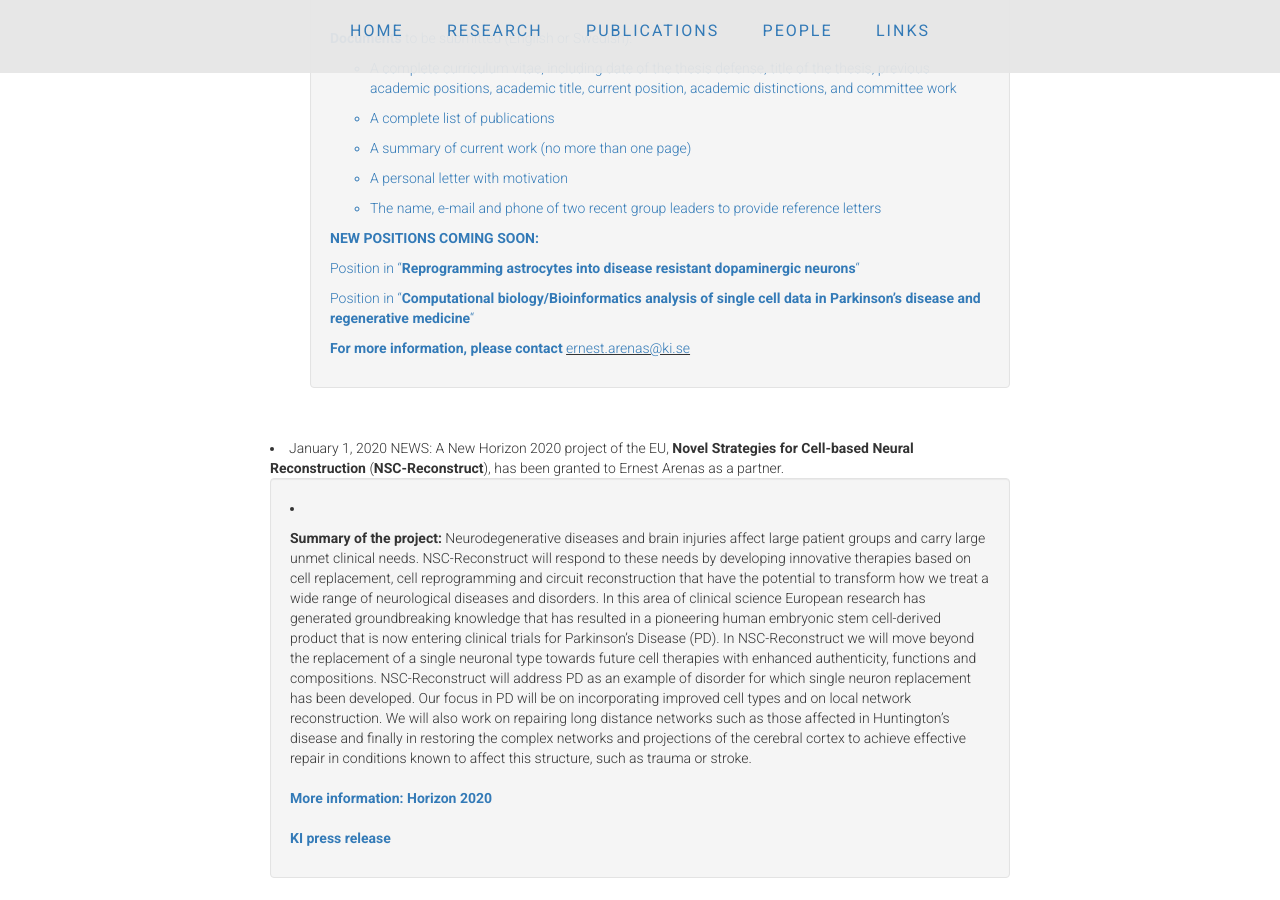
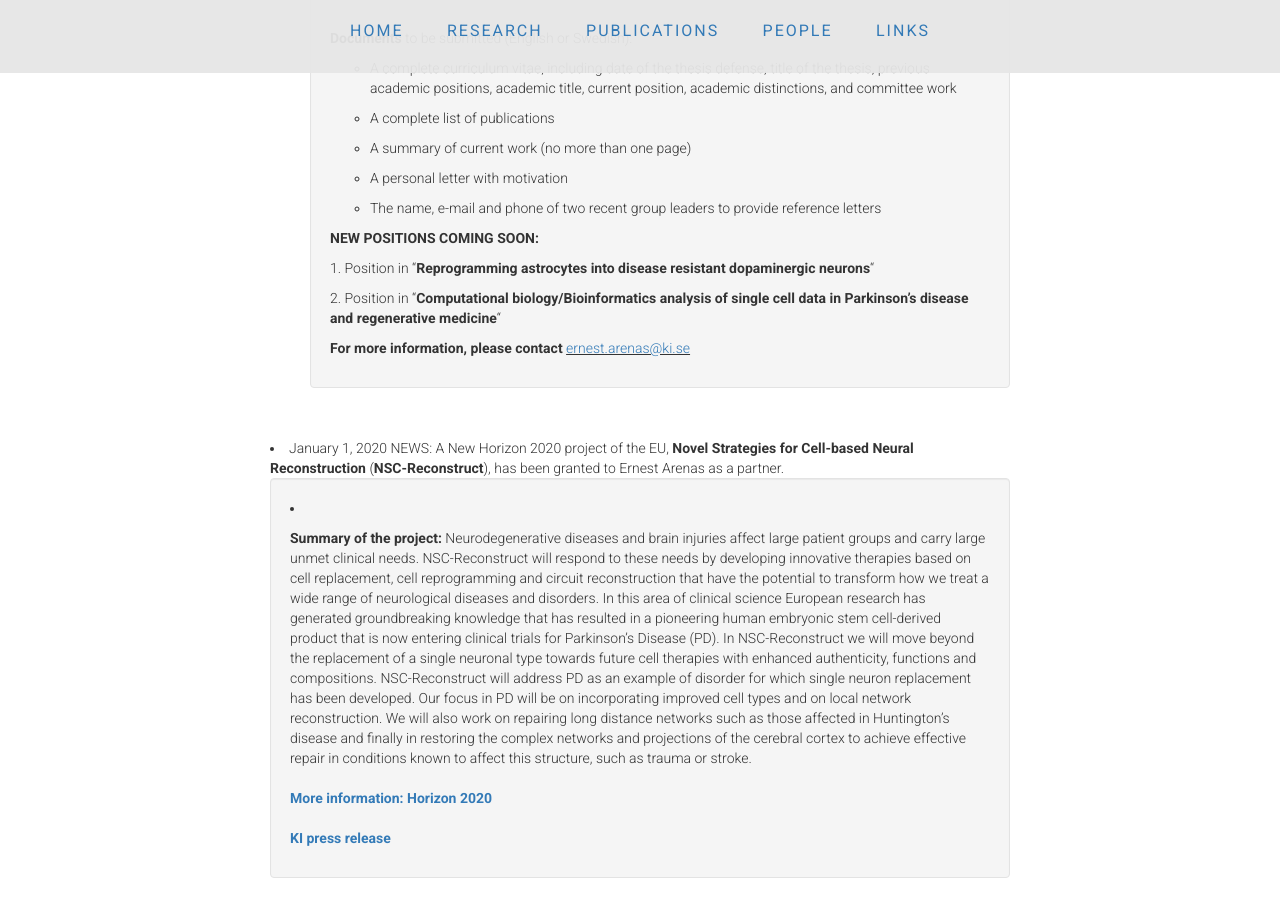
Before and after one commit to ArenasLab/arenaslab.github.io, a Jekyll site: the page index.html, which Jekyll copies as it is, in a window 1280 px wide and 900 px high, scrolled down 1041 px. Built offline with Jekyll 4.4.1, drawn with Linux system fonts in a browser that asks for light colours; comment, search, counter and statistics services are not loaded.

Commit message:
Update index.html

```diff
--- a/index.html
+++ b/index.html
@@ -124,7 +124,7 @@
 All applications are to be submitted via the <strong>Karolinska Institute web recruitment system</strong>.
 </p>
 <p>
-Apply here:<u><a href="https://ki.varbi.com/en/what:job/jobID:322776/">https://ki.varbi.com/en/what:job/jobID:322776/</u>
+Apply here:<u><a href="https://ki.varbi.com/en/what:job/jobID:322776/">https://ki.varbi.com/en/what:job/jobID:322776/</a></u>
 </p>
 
 <p>
@@ -154,9 +154,9 @@ Apply here:<u><a href="https://ki.varbi.com/en/what:job/jobID:322776/">https://k
 <strong>NEW POSITIONS COMING SOON:</strong>
 </p>
 
-<li><p>Position in &#8220;<strong>Reprogramming astrocytes into disease resistant dopaminergic neurons</strong>&#8220;</p>
+<li><p>1. Position in &#8220;<strong>Reprogramming astrocytes into disease resistant dopaminergic neurons</strong>&#8220;</p>
 </li>
-<li><p>Position in &#8220;<strong>Computational biology/Bioinformatics analysis of single cell data in Parkinson&#8217;s disease and regenerative medicine</strong>&#8220;</p>
+<li><p>2. Position in &#8220;<strong>Computational biology/Bioinformatics analysis of single cell data in Parkinson&#8217;s disease and regenerative medicine</strong>&#8220;</p>
 </li>
 
 
```
